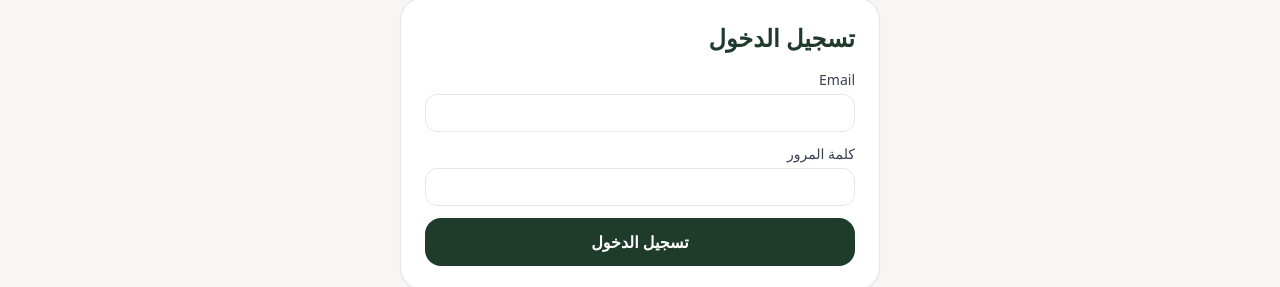
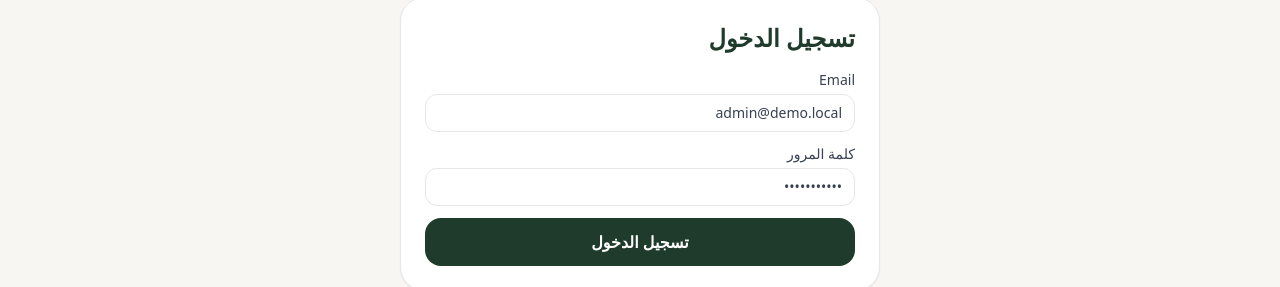
Before and after one commit to oalmaymani/demo-hotel, a Next.js app in the folder apps/frontend/: page /admin/login in a window 1280 px wide. Shown: the part 106-393 px from the top of the page. Built offline with nearby package versions, Linux system fonts and the light colour scheme; no server answers.

Commit message:
Restore demo admin login defaults

```diff
--- a/apps/frontend/src/app/admin/login/page.tsx
+++ b/apps/frontend/src/app/admin/login/page.tsx
@@ -12,8 +12,8 @@ function AdminLoginContent() {
   const locale: Locale = sp.get("lang") === "en" ? "en" : "ar";
   const m = getMessages(locale);
 
-  const [email, setEmail] = useState("");
-  const [password, setPassword] = useState("");
+  const [email, setEmail] = useState("admin@demo.local");
+  const [password, setPassword] = useState("Admin@12345");
   const [error, setError] = useState<string | null>(null);
   const [loading, setLoading] = useState(false);
 
```
